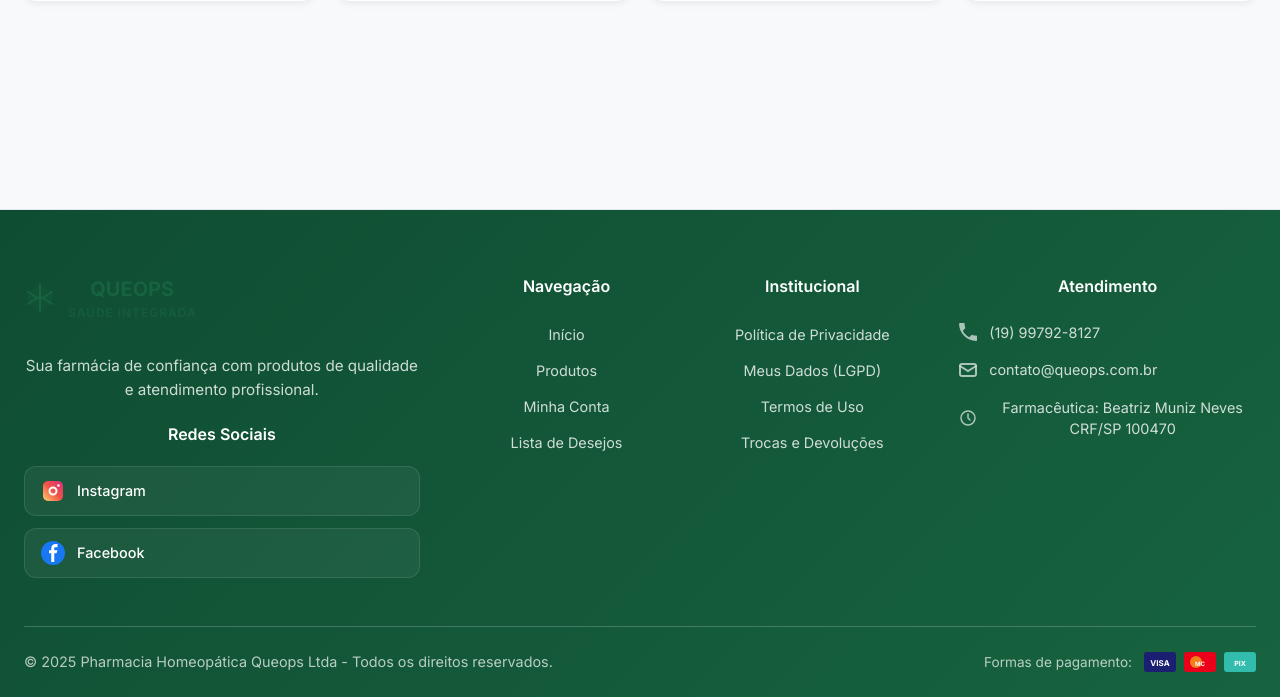
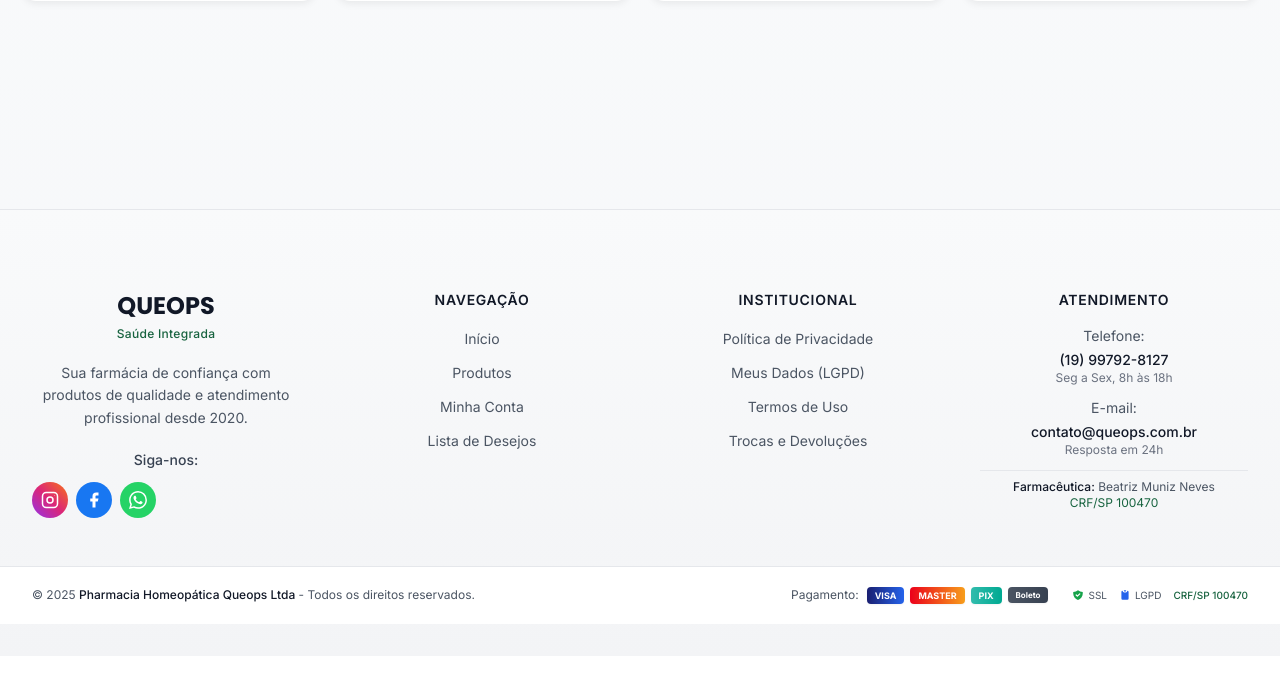
Before and after one commit to GabrielRibeiroRodrigues/e-commerce, a Django app: page /admin-dashboard/ in a window 1280 px wide. Shown: the part 1671-2368 px from the top of the page. After the commit the page ends 2275 px from the top, so only its background shows below. Run offline with Django 5.2, Linux system fonts and the light colour scheme; the visitor is signed in with stand-in values (Sample User, id 1); data comes from the database, SQL or seed files in the repository; data that the repository does not hold is empty; some libraries are stand-ins or nearby versions.

Commit message:
feat: arrumando footer

```diff
--- a/templates/base.html
+++ b/templates/base.html
@@ -551,125 +551,143 @@
     <!-- Skeleton Loaders (componentes reutilizáveis) -->
     {% include 'includes/skeleton_loaders.html' %}
 
-    <!-- Footer -->
-    <footer class="footer" role="contentinfo">
-        <div class="container">
-            <div class="footer-grid">
-                <div class="footer-column footer-about">
-                    <div class="footer-brand">
-                        <svg width="32" height="32" viewBox="0 0 32 32" fill="none" xmlns="http://www.w3.org/2000/svg">
-                            <path d="M16 2L4 10v12l12 8 12-8V10L16 2z" fill="currentColor" opacity="0.2"/>
-                            <path d="M16 2v28M4 10l12 8M28 10l-12 8M4 22l12-8M28 22l-12-8" stroke="currentColor" stroke-width="2" stroke-linecap="round"/>
-                        </svg>
-                        <div>
-                            <h3>QUEOPS</h3>
-                            <p>Saúde Integrada</p>
-                        </div>
+    <!-- Footer Moderno -->
+    <footer class="bg-gradient-to-b from-gray-50 to-gray-100 text-gray-700 mt-20 border-t border-gray-200" role="contentinfo">
+        <!-- Main Footer -->
+        <div class="max-w-7xl mx-auto px-4 sm:px-6 lg:px-8 py-12">
+            <div class="grid grid-cols-1 md:grid-cols-2 lg:grid-cols-4 gap-8 lg:gap-12">
+                <!-- Sobre a Empresa -->
+                <div class="space-y-5">
+                    <div>
+                        <h3 class="font-display font-bold text-2xl text-gray-900 mb-1">QUEOPS</h3>
+                        <p class="text-xs text-brand-600 font-medium tracking-wide">Saúde Integrada</p>
                     </div>
-                    <p class="footer-description">
-                        Sua farmácia de confiança com produtos de qualidade e atendimento profissional.
+                    <p class="text-sm text-gray-600 leading-relaxed">
+                        Sua farmácia de confiança com produtos de qualidade e atendimento profissional desde 2020.
                     </p>
-                    <div class="footer-social">
-                        <h4 class="footer-title">Redes Sociais</h4>
-                        <div class="social-links">
-                            <a href="https://www.instagram.com/queops.farmacia/" target="_blank" rel="noopener noreferrer" class="social-link social-instagram" aria-label="Instagram">
-                                <svg width="24" height="24" viewBox="0 0 24 24" fill="none" xmlns="http://www.w3.org/2000/svg">
-                                    <rect x="2" y="2" width="20" height="20" rx="5" fill="url(#instagram-gradient)"/>
-                                    <circle cx="12" cy="12" r="3.5" stroke="white" stroke-width="2"/>
-                                    <circle cx="17.5" cy="6.5" r="1.2" fill="white"/>
-                                    <defs>
-                                        <linearGradient id="instagram-gradient" x1="2" y1="22" x2="22" y2="2" gradientUnits="userSpaceOnUse">
-                                            <stop stop-color="#FED373"/>
-                                            <stop offset="0.5" stop-color="#F15245"/>
-                                            <stop offset="1" stop-color="#D92E7F"/>
-                                        </linearGradient>
-                                    </defs>
+
+                    <!-- Redes Sociais -->
+                    <div>
+                        <p class="text-sm text-gray-700 font-medium mb-3">Siga-nos:</p>
+                        <div class="flex gap-2">
+                            <a href="https://www.instagram.com/queops.farmacia/" target="_blank" rel="noopener noreferrer"
+                               class="w-9 h-9 rounded-full bg-gradient-to-tr from-purple-600 via-pink-600 to-orange-500 flex items-center justify-center hover:scale-110 transition-transform"
+                               aria-label="Instagram">
+                                <svg width="18" height="18" viewBox="0 0 24 24" fill="none" stroke="white" stroke-width="2">
+                                    <rect x="2" y="2" width="20" height="20" rx="5"/>
+                                    <circle cx="12" cy="12" r="4"/>
+                                    <circle cx="18" cy="6" r="0.5" fill="white" stroke="none"/>
                                 </svg>
-                                <span>Instagram</span>
                             </a>
-                            <a href="https://www.facebook.com/people/Queops-Pharm%C3%A1cia-Homeop%C3%A1tica/61556271611780/" target="_blank" rel="noopener noreferrer" class="social-link social-facebook" aria-label="Facebook">
-                                <svg width="24" height="24" viewBox="0 0 24 24" fill="none" xmlns="http://www.w3.org/2000/svg">
-                                    <rect width="24" height="24" rx="12" fill="#1877F2"/>
-                                    <path d="M16.5 3H14.25C13.1891 3 12.1717 3.42143 11.4216 4.17157C10.6714 4.92172 10.25 5.93913 10.25 7V9.25H8V12.25H10.25V21H13.25V12.25H15.5L16.5 9.25H13.25V7C13.25 6.80109 13.329 6.61032 13.4697 6.46967C13.6103 6.32902 13.8011 6.25 14 6.25H16.5V3Z" fill="white"/>
+                            <a href="https://www.facebook.com/people/Queops-Pharm%C3%A1cia-Homeop%C3%A1tica/61556271611780/" target="_blank" rel="noopener noreferrer"
+                               class="w-9 h-9 rounded-full bg-[#1877F2] flex items-center justify-center hover:scale-110 transition-transform"
+                               aria-label="Facebook">
+                                <svg width="18" height="18" viewBox="0 0 24 24" fill="white">
+                                    <path d="M18 2h-3a5 5 0 00-5 5v3H7v4h3v8h4v-8h3l1-4h-4V7a1 1 0 011-1h3z"/>
                                 </svg>
-                                <span>Facebook</span>
+                            </a>
+                            <a href="https://wa.me/5519997928127" target="_blank" rel="noopener noreferrer"
+                               class="w-9 h-9 rounded-full bg-[#25D366] flex items-center justify-center hover:scale-110 transition-transform"
+                               aria-label="WhatsApp">
+                                <svg width="18" height="18" viewBox="0 0 24 24" fill="white">
+                                    <path d="M17.472 14.382c-.297-.149-1.758-.867-2.03-.967-.273-.099-.471-.148-.67.15-.197.297-.767.966-.94 1.164-.173.199-.347.223-.644.075-.297-.15-1.255-.463-2.39-1.475-.883-.788-1.48-1.761-1.653-2.059-.173-.297-.018-.458.13-.606.134-.133.298-.347.446-.52.149-.174.198-.298.298-.497.099-.198.05-.371-.025-.52-.075-.149-.669-1.612-.916-2.207-.242-.579-.487-.5-.669-.51-.173-.008-.371-.01-.57-.01-.198 0-.52.074-.792.372-.272.297-1.04 1.016-1.04 2.479 0 1.462 1.065 2.875 1.213 3.074.149.198 2.096 3.2 5.077 4.487.709.306 1.262.489 1.694.625.712.227 1.36.195 1.871.118.571-.085 1.758-.719 2.006-1.413.248-.694.248-1.289.173-1.413-.074-.124-.272-.198-.57-.347m-5.421 7.403h-.004a9.87 9.87 0 01-5.031-1.378l-.361-.214-3.741.982.998-3.648-.235-.374a9.86 9.86 0 01-1.51-5.26c.001-5.45 4.436-9.884 9.888-9.884 2.64 0 5.122 1.03 6.988 2.898a9.825 9.825 0 012.893 6.994c-.003 5.45-4.437 9.884-9.885 9.884m8.413-18.297A11.815 11.815 0 0012.05 0C5.495 0 .16 5.335.157 11.892c0 2.096.547 4.142 1.588 5.945L.057 24l6.305-1.654a11.882 11.882 0 005.683 1.448h.005c6.554 0 11.89-5.335 11.893-11.893a11.821 11.821 0 00-3.48-8.413Z"/>
+                                </svg>
                             </a>
                         </div>
                     </div>
                 </div>
 
-                <div class="footer-column">
-                    <h4 class="footer-title">Navegação</h4>
-                    <ul class="footer-links">
-                        <li><a href="{% url 'core:home' %}">Início</a></li>
-                        <li><a href="{% url 'produtos:lista' %}">Produtos</a></li>
+                <!-- Navegação -->
+                <div>
+                    <h4 class="text-gray-900 font-semibold mb-4 text-sm uppercase tracking-wider">Navegação</h4>
+                    <ul class="space-y-2.5">
+                        <li><a href="{% url 'core:home' %}" class="text-sm text-gray-600 hover:text-brand-600 transition-colors inline-block">Início</a></li>
+                        <li><a href="{% url 'produtos:lista' %}" class="text-sm text-gray-600 hover:text-brand-600 transition-colors inline-block">Produtos</a></li>
                         {% if user.is_authenticated %}
-                            <li><a href="{% url 'usuarios:perfil' %}">Minha Conta</a></li>
-                            <li><a href="{% url 'usuarios:lista_desejos' %}">Lista de Desejos</a></li>
+                            <li><a href="{% url 'usuarios:perfil' %}" class="text-sm text-gray-600 hover:text-brand-600 transition-colors inline-block">Minha Conta</a></li>
+                            <li><a href="{% url 'usuarios:lista_desejos' %}" class="text-sm text-gray-600 hover:text-brand-600 transition-colors inline-block">Lista de Desejos</a></li>
                         {% else %}
-                            <li><a href="{% url 'usuarios:login' %}">Entrar</a></li>
-                            <li><a href="{% url 'usuarios:registro' %}">Criar Conta</a></li>
+                            <li><a href="{% url 'usuarios:login' %}" class="text-sm text-gray-600 hover:text-brand-600 transition-colors inline-block">Entrar</a></li>
+                            <li><a href="{% url 'usuarios:registro' %}" class="text-sm text-gray-600 hover:text-brand-600 transition-colors inline-block">Criar Conta</a></li>
                         {% endif %}
                     </ul>
                 </div>
 
-                <div class="footer-column">
-                    <h4 class="footer-title">Institucional</h4>
-                    <ul class="footer-links">
-                        <li><a href="{% url 'core:politica_privacidade' %}">Política de Privacidade</a></li>
+                <!-- Institucional -->
+                <div>
+                    <h4 class="text-gray-900 font-semibold mb-4 text-sm uppercase tracking-wider">Institucional</h4>
+                    <ul class="space-y-2.5">
+                        <li><a href="{% url 'core:politica_privacidade' %}" class="text-sm text-gray-600 hover:text-brand-600 transition-colors inline-block">Política de Privacidade</a></li>
                         {% if user.is_authenticated %}
-                            <li><a href="{% url 'core:meus_dados_lgpd' %}">Meus Dados (LGPD)</a></li>
+                            <li><a href="{% url 'core:meus_dados_lgpd' %}" class="text-sm text-gray-600 hover:text-brand-600 transition-colors inline-block">Meus Dados (LGPD)</a></li>
                         {% endif %}
-                        <li><a href="#">Termos de Uso</a></li>
-                        <li><a href="#">Trocas e Devoluções</a></li>
+                        <li><a href="#" class="text-sm text-gray-600 hover:text-brand-600 transition-colors inline-block">Termos de Uso</a></li>
+                        <li><a href="#" class="text-sm text-gray-600 hover:text-brand-600 transition-colors inline-block">Trocas e Devoluções</a></li>
                     </ul>
                 </div>
 
-                <div class="footer-column">
-                    <h4 class="footer-title">Atendimento</h4>
-                    <ul class="footer-contact">
-                        <li>
-                            <svg width="18" height="18" viewBox="0 0 18 18" fill="none" xmlns="http://www.w3.org/2000/svg">
-                                <path d="M17 12.5c-1.2 0-2.4-.2-3.6-.6-.3-.1-.6 0-.9.2l-2.2 2.2c-2.8-1.4-5.1-3.7-6.5-6.5l2.2-2.2c.3-.3.4-.6.2-.9C5.8 3.4 5.6 2.2 5.6 1c0-.6-.4-1-1-1H1.1c-.6 0-1 .4-1 1C.1 10.1 7.9 17.9 17 17.9c.6 0 1-.4 1-1v-3.4c0-.6-.4-1-1-1z" fill="currentColor"/>
-                            </svg>
-                            <span>(19) 99792-8127</span>
+                <!-- Atendimento -->
+                <div>
+                    <h4 class="text-gray-900 font-semibold mb-4 text-sm uppercase tracking-wider">Atendimento</h4>
+                    <ul class="space-y-3">
+                        <li class="text-sm">
+                            <p class="text-gray-600 mb-1">Telefone:</p>
+                            <p class="text-gray-900 font-medium">(19) 99792-8127</p>
+                            <p class="text-xs text-gray-500">Seg a Sex, 8h às 18h</p>
                         </li>
-                        <li>
-                            <svg width="18" height="18" viewBox="0 0 18 18" fill="none" xmlns="http://www.w3.org/2000/svg">
-                                <path d="M3 3h12c1.1 0 2 .9 2 2v8c0 1.1-.9 2-2 2H3c-1.1 0-2-.9-2-2V5c0-1.1.9-2 2-2z" stroke="currentColor" stroke-width="2" stroke-linecap="round"/>
-                                <path d="M17 5l-8 5-8-5" stroke="currentColor" stroke-width="2" stroke-linecap="round"/>
-                            </svg>
-                            <span>contato@queops.com.br</span>
+                        <li class="text-sm">
+                            <p class="text-gray-600 mb-1">E-mail:</p>
+                            <p class="text-gray-900 font-medium break-all">contato@queops.com.br</p>
+                            <p class="text-xs text-gray-500">Resposta em 24h</p>
                         </li>
-                        <li>
-                            <svg width="18" height="18" viewBox="0 0 18 18" fill="none" xmlns="http://www.w3.org/2000/svg">
-                                <circle cx="9" cy="9" r="7" stroke="currentColor" stroke-width="1.5"/>
-                                <path d="M9 5v4l2 2" stroke="currentColor" stroke-width="1.5" stroke-linecap="round"/>
-                            </svg>
-                            <span>Farmacêutica: Beatriz Muniz Neves CRF/SP 100470</span>
+                        <li class="text-xs text-gray-600 pt-2 border-t border-gray-200">
+                            <span class="text-gray-900 font-medium">Farmacêutica:</span> Beatriz Muniz Neves<br>
+                            <span class="text-brand-600">CRF/SP 100470</span>
                         </li>
                     </ul>
                 </div>
             </div>
+        </div>
 
-            <div class="footer-bottom">
-                <p>&copy; 2025 Pharmacia Homeopática Queops Ltda - Todos os direitos reservados.</p>
-                <div class="footer-payment">
-                    <span>Formas de pagamento:</span>
-                    <div class="payment-icons">
-                        <svg width="32" height="20" viewBox="0 0 32 20" fill="none" xmlns="http://www.w3.org/2000/svg">
-                            <rect width="32" height="20" rx="3" fill="#1A1F71"/>
-                            <text x="16" y="14" text-anchor="middle" fill="white" font-size="8" font-weight="bold">VISA</text>
-                        </svg>
-                        <svg width="32" height="20" viewBox="0 0 32 20" fill="none" xmlns="http://www.w3.org/2000/svg">
-                            <rect width="32" height="20" rx="3" fill="#EB001B"/>
-                            <circle cx="12" cy="10" r="6" fill="#F79E1B" opacity="0.8"/>
-                            <text x="16" y="14" text-anchor="middle" fill="white" font-size="6" font-weight="bold">MC</text>
-                        </svg>
-                        <svg width="32" height="20" viewBox="0 0 32 20" fill="none" xmlns="http://www.w3.org/2000/svg">
-                            <rect width="32" height="20" rx="3" fill="#32BCAD"/>
-                            <text x="16" y="14" text-anchor="middle" fill="white" font-size="7" font-weight="bold">PIX</text>
-                        </svg>
+        <!-- Bottom Bar -->
+        <div class="border-t border-gray-200 bg-white">
+            <div class="max-w-7xl mx-auto px-4 sm:px-6 lg:px-8 py-5">
+                <div class="flex flex-col md:flex-row items-center justify-between gap-4">
+                    <!-- Copyright -->
+                    <p class="text-xs text-gray-600 text-center md:text-left">
+                        © 2025 <span class="text-gray-900 font-medium">Pharmacia Homeopática Queops Ltda</span> - Todos os direitos reservados.
+                    </p>
+
+                    <!-- Payment & Security -->
+                    <div class="flex items-center gap-6 flex-wrap justify-center">
+                        <!-- Payment Methods -->
+                        <div class="flex items-center gap-2">
+                            <span class="text-xs text-gray-600">Pagamento:</span>
+                            <div class="flex items-center gap-1.5">
+                                <div class="px-2 py-1 rounded bg-gradient-to-r from-[#1A1F71] to-[#2563eb] text-white font-bold text-[9px] leading-none shadow-sm">VISA</div>
+                                <div class="px-2 py-1 rounded bg-gradient-to-r from-[#EB001B] to-[#F79E1B] text-white font-bold text-[9px] leading-none shadow-sm">MASTER</div>
+                                <div class="px-2 py-1 rounded bg-gradient-to-r from-[#32BCAD] to-[#00a991] text-white font-bold text-[9px] leading-none shadow-sm">PIX</div>
+                                <div class="px-2 py-1 rounded bg-gradient-to-r from-gray-600 to-gray-700 text-white font-bold text-[8px] leading-none shadow-sm">Boleto</div>
+                            </div>
+                        </div>
+
+                        <!-- Security Badges -->
+                        <div class="flex items-center gap-3 text-[10px] text-gray-600">
+                            <span class="flex items-center gap-1">
+                                <svg width="12" height="12" viewBox="0 0 20 20" fill="currentColor" class="text-green-600">
+                                    <path fill-rule="evenodd" d="M2.166 4.999A11.954 11.954 0 0010 1.944 11.954 11.954 0 0017.834 5c.11.65.166 1.32.166 2.001 0 5.225-3.34 9.67-8 11.317C5.34 16.67 2 12.225 2 7c0-.682.057-1.35.166-2.001zm11.541 3.708a1 1 0 00-1.414-1.414L9 10.586 7.707 9.293a1 1 0 00-1.414 1.414l2 2a1 1 0 001.414 0l4-4z"/>
+                                </svg>
+                                SSL
+                            </span>
+                            <span class="flex items-center gap-1">
+                                <svg width="12" height="12" viewBox="0 0 20 20" fill="currentColor" class="text-blue-600">
+                                    <path d="M9 2a1 1 0 000 2h2a1 1 0 100-2H9z"/>
+                                    <path fill-rule="evenodd" d="M4 5a2 2 0 012-2 3 3 0 003 3h2a3 3 0 003-3 2 2 0 012 2v11a2 2 0 01-2 2H6a2 2 0 01-2-2V5z"/>
+                                </svg>
+                                LGPD
+                            </span>
+                            <span class="text-brand-600 font-medium">CRF/SP 100470</span>
+                        </div>
                     </div>
                 </div>
             </div>
```
